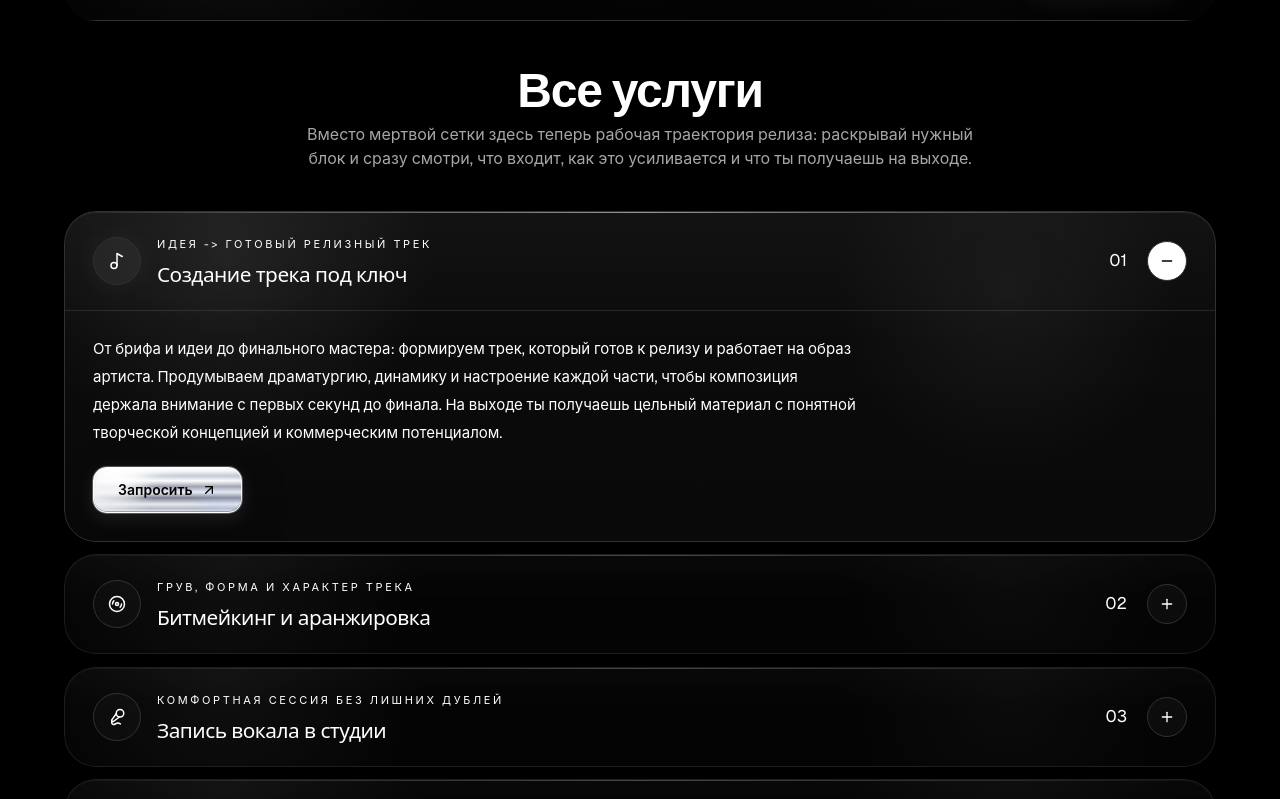
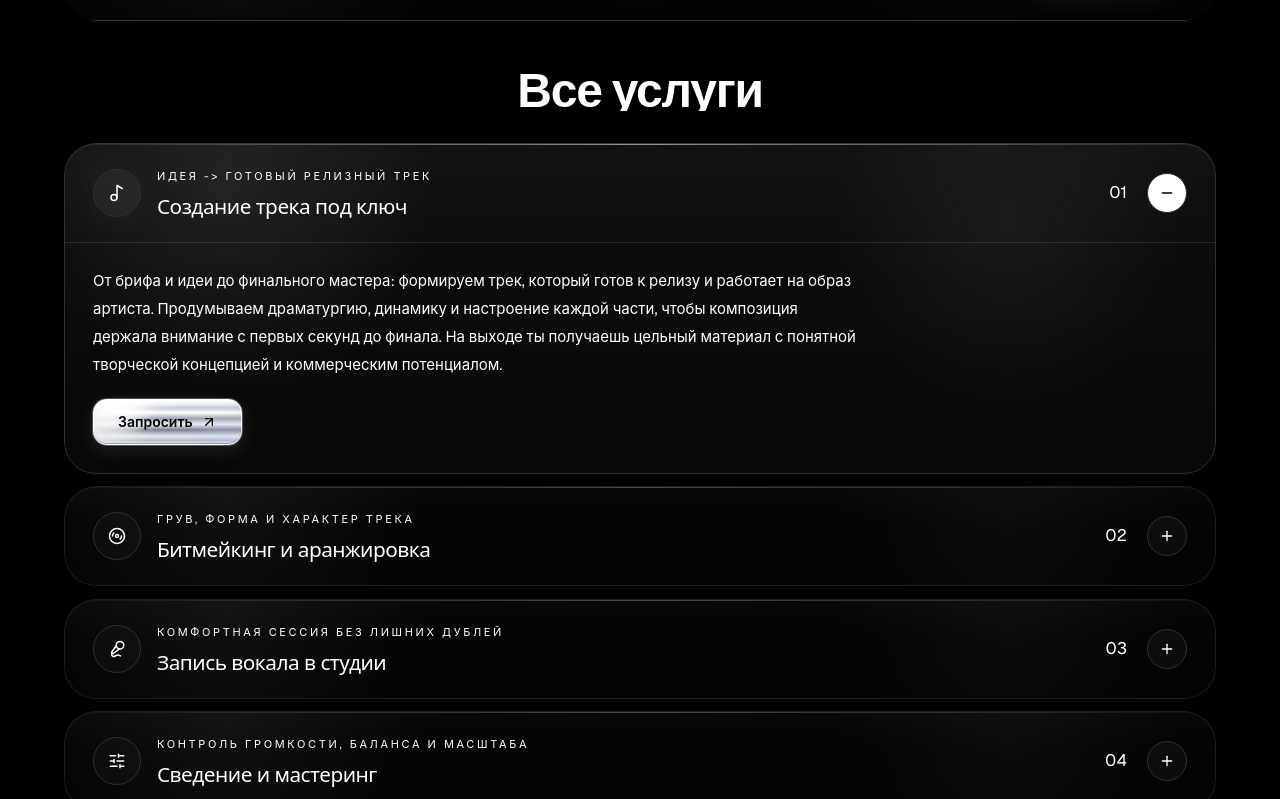
Before and after one commit to YaroslavSigidin/PULSAR, a React (Vite) app: page / in a window 1280 px wide. Shown: the part 8801-9600 px from the top of the page. Built offline with nearby package versions, Linux system fonts and the light colour scheme; no server answers.

Commit message:
Remove services section subtitle

```diff
--- a/src/components/sections/ServicesSection.tsx
+++ b/src/components/sections/ServicesSection.tsx
@@ -322,13 +322,9 @@ export function ServicesSection() {
       <div className="mx-auto max-w-6xl">
         <Reveal className="mx-auto max-w-4xl text-center">
           <h2 className="text-3xl font-semibold tracking-tight md:text-5xl">Все услуги</h2>
-          <p className="mx-auto mt-3 max-w-2xl text-sm text-white/65 md:text-base">
-            Вместо мертвой сетки здесь теперь рабочая траектория релиза: раскрывай нужный блок и сразу
-            смотри, что входит, как это усиливается и что ты получаешь на выходе.
-          </p>
         </Reveal>
 
-        <div className="mt-10 space-y-3">
+        <div className="mt-8 space-y-3">
           {services.map((service, index) => (
             <Reveal key={service.title} delay={index * 35}>
               <ServiceAccordionItem
```
